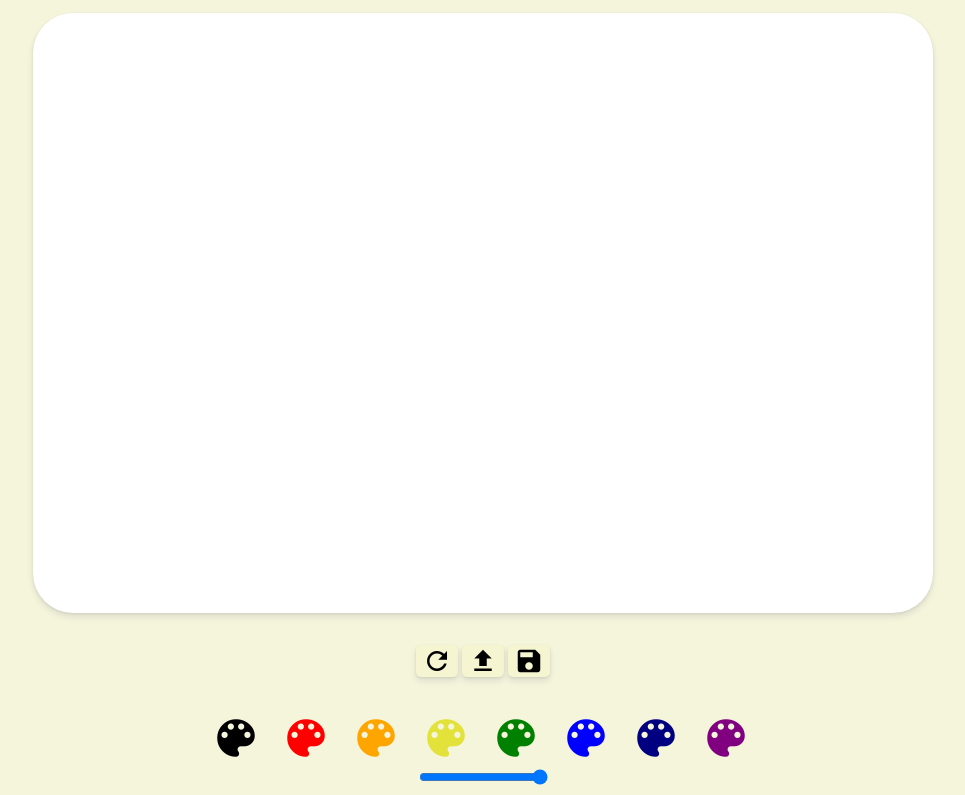
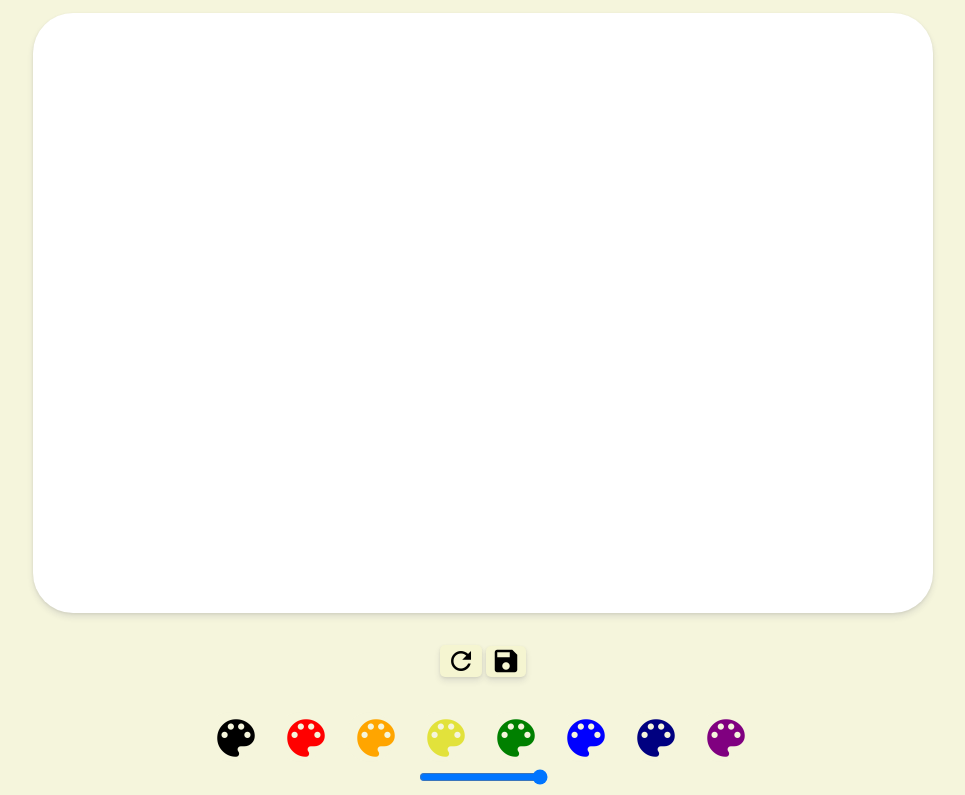
Before and after one commit to htkim97/DrawingSite, a plain HTML site: page index.html in a window 1280 px wide. Shown: the part 117-912 px from the top of the page, without its empty margins (157-1122 px from the left). Drawn offline with Linux system fonts and the light colour scheme.

Commit message:
initial commit

```diff
--- a/index.html
+++ b/index.html
@@ -24,9 +24,8 @@
   <!-- 리셋,업로드,세이브 버튼 -->
   <div class="b_button">
     <button class="material-icons" id="remove" onclick="remove()">refresh</button>
-    <button class="material-icons" id="upload" onclick="upload()">upload</button>
-    <button class="material-icons" id="save" onclick="save()">save</button>
-    <!-- <input type="file" accept="image/*" onchange="loadFile(this)"> -->
+   <a href="" download="너의 그림이다.png" id="save" class="material-icons">save</a>
+
   </div>
 
 
--- a/main.css
+++ b/main.css
@@ -25,6 +25,8 @@ body{
 
 }
 
+/* 색깔 버튼 */
+
 .colors button{
   margin-top: 2rem;
   width: 50px;
@@ -37,6 +39,7 @@ body{
 
 }
 
+/* 메뉴얼 버튼  */
 .b_button{
   margin-top: 2rem;
 
@@ -50,10 +53,24 @@ body{
   font-size: 30px;
 
 }
-
+/* range control */
 #control{
   display: flex;
   align-items: center;
   justify-content: center;
 
 }
+/* 저장 버튼 */
+#save{
+  border: 0px;
+  border-radius: 5px;
+  box-shadow: 0 4px 6px rgba(50, 50, 93, 0.11), 0 1px 3px rgba(0, 0, 0, 0.08);
+  background-color: rgb(245, 245, 209);
+  font-size: 30px;
+  color: inherit;
+  text-decoration: none;
+  width: 40px;
+  height: 31px;
+  text-align: center;
+
+}
--- a/main.js
+++ b/main.js
@@ -75,32 +75,11 @@ function remove(){
 
 // 저장 버튼
 
-const save=document.getElementById("save");
+document.querySelector('a').addEventListener('click',
+ event =>
+ event.target.href=canvas.toDataURL()
+);
 
-
-
-
-// // 이미지 업로드 버튼
-
-// function loadFile(input) {
-//   var file = input.files[0];	//선택된 파일 가져오기
-
-//   //미리 만들어 놓은 div에 text(파일 이름) 추가
-//   var name = document.getElementById('fileName');
-//   name.textContent = file.name;
-
-//   //새로운 이미지 div 추가
-//   var newImage = document.createElement("img");
-//   newImage.setAttribute("class", 'img');
-
-//   //이미지 source 가져오기
-//   newImage.src = URL.createObjectURL(file);
-
-//   newImage.style.width = "70%";
-//   newImage.style.height = "70%";
-//   newImage.style.objectFit = "contain";
-
-//   //이미지를 image-show div에 추가
-//   var container = document.getElementById('image-show');
-//   container.appendChild(newImage);
-// };
+function upload(){
+ctx.drawImage(img,0,0);
+}
```
